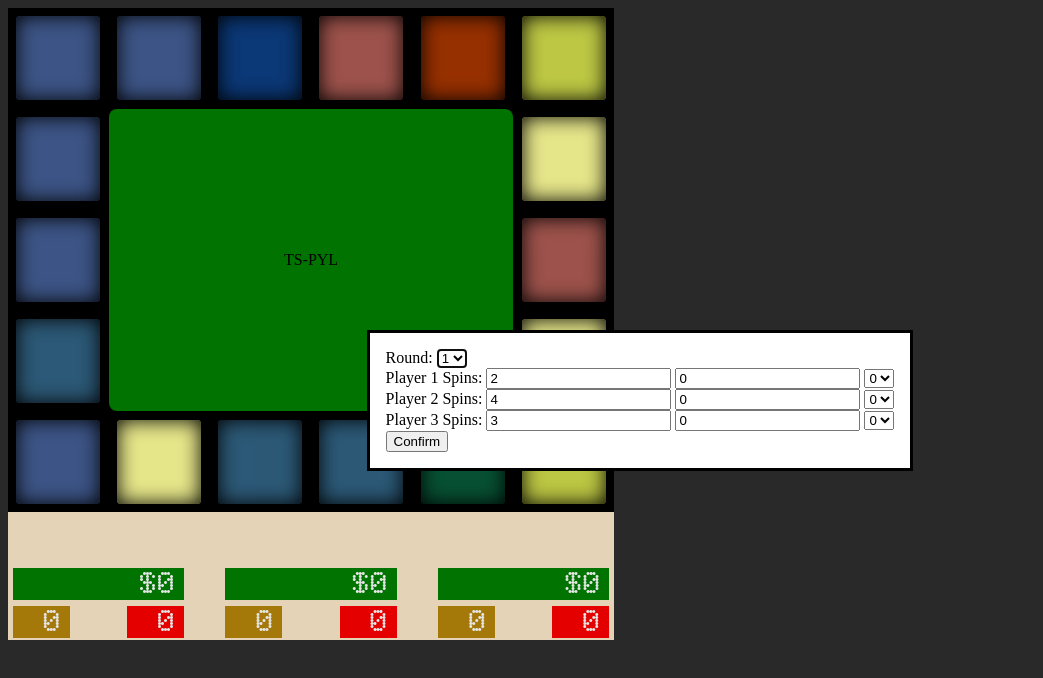
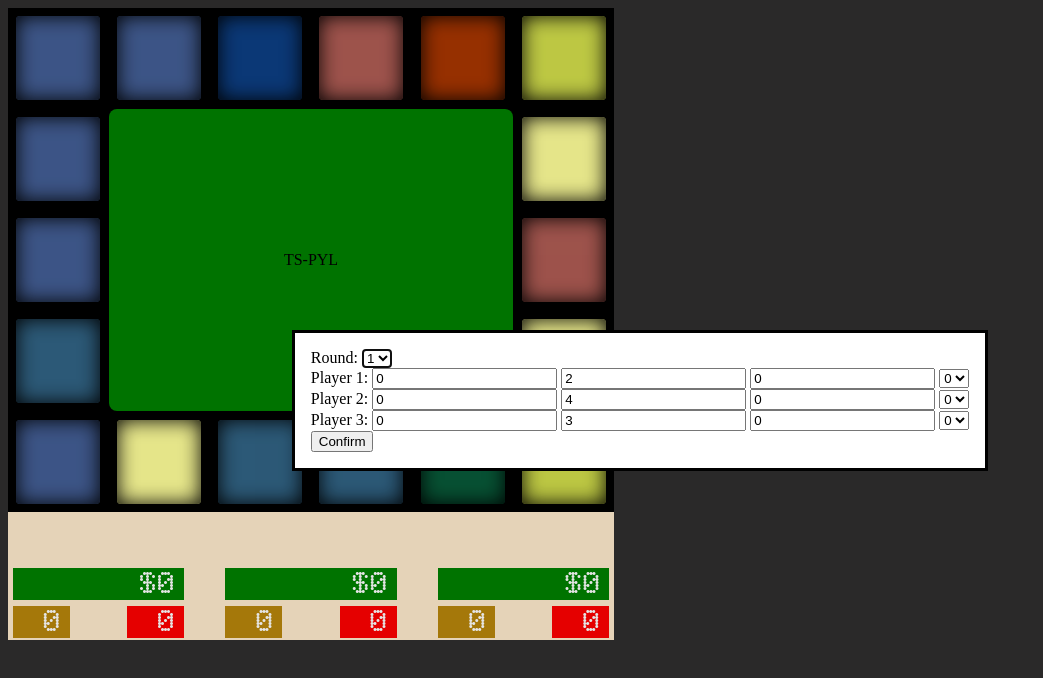
Before and after one commit to t27duck/ts-pyl, a website with bundled scripts: page www/index.html in a window 1280 px wide. Shown: the whole page, without its empty margins (0-1043 px from the left). Built offline with nearby package versions, Linux system fonts and the light colour scheme; files whose address does not match are found by name.

Commit message:
Can set score on setup

```diff
--- a/src/Player.ts
+++ b/src/Player.ts
@@ -58,6 +58,10 @@ export class Player {
 
   get score(): number {
     return this._score;
+  }
+
+  set score(amount: number) {
+    this._score = amount;
   }
 
   get whammies(): number {
--- a/src/Players.ts
+++ b/src/Players.ts
@@ -139,4 +139,10 @@ export class Players {
       player.whammies = whammies[index];
     });
   }
+
+  resetScores(scores: Array<number>): void {
+    this._players.forEach((player, index) => {
+      player.score = scores[index];
+    });
+  }
 }
--- a/src/Setup.ts
+++ b/src/Setup.ts
@@ -50,6 +50,18 @@ export class Setup {
     return document.getElementById("select-player-3-whammies") as HTMLSelectElement;
   }
 
+  get player1Score(): HTMLInputElement {
+    return document.getElementById("select-player-1-score") as HTMLInputElement;
+  }
+
+  get player2Score(): HTMLInputElement {
+    return document.getElementById("select-player-2-score") as HTMLInputElement;
+  }
+
+  get player3Score(): HTMLInputElement {
+    return document.getElementById("select-player-3-score") as HTMLInputElement;
+  }
+
   // Methods
   show(round = 0): void {
     this.currentRound = round;
@@ -66,21 +78,33 @@ export class Setup {
       switch (index) {
         case 0:
           this.player1Whammies.value = player.whammies.toString();
+          this.player1Score.value = player.score.toString();
           break;
         case 1:
           this.player2Whammies.value = player.whammies.toString();
+          this.player2Score.value = player.score.toString();
           break;
         case 2:
           this.player3Whammies.value = player.whammies.toString();
+          this.player3Score.value = player.score.toString();
       }
     });
     if (this.currentRound === 0) {
       this.selectRound.disabled = false;
+      this.player1Score.disabled = false;
+      this.player2Score.disabled = false;
+      this.player3Score.disabled = false;
+
       this.player1Spins.value = "2";
       this.player2Spins.value = "4";
       this.player3Spins.value = "3";
     } else {
       this.selectRound.disabled = true;
+
+      this.player1Score.disabled = true;
+      this.player2Score.disabled = true;
+      this.player3Score.disabled = true;
+
       this.player1Spins.value = "3";
       this.player2Spins.value = "5";
       this.player3Spins.value = "4";
@@ -109,6 +133,11 @@ export class Setup {
     const p3Whammies = parseInt(this.player3Whammies.value);
     this.game.players.resetWhammies([p1Whammies, p2Whammies, p3Whammies]);
 
+    const p1Score = parseInt(this.player1Score.value);
+    const p2Score = parseInt(this.player2Score.value);
+    const p3Score = parseInt(this.player3Score.value);
+    this.game.players.resetScores([p1Score, p2Score, p3Score]);
+
     this.game.startRound();
   }
 }
--- a/www/index.html
+++ b/www/index.html
@@ -87,7 +87,8 @@
       </div>
 
       <div>
-        <label for="round">Player 1 Spins:</label>
+        <label for="round">Player 1:</label>
+        <input type="text" id="select-player-1-score" value="0">
         <input type="number" id="select-player-1-spins" value="4">
         <input type="number" id="select-player-1-passed-spins" value="0">
         <select id="select-player-1-whammies">
@@ -100,7 +101,8 @@
       </div>
 
       <div>
-        <label for="round">Player 2 Spins:</label>
+        <label for="round">Player 2:</label>
+        <input type="text" id="select-player-2-score" value="0">
         <input type="number" id="select-player-2-spins" value="5">
         <input type="number" id="select-player-2-passed-spins" value="0">
         <select id="select-player-2-whammies">
@@ -113,7 +115,8 @@
       </div>
 
       <div>
-        <label for="round">Player 3 Spins:</label>
+        <label for="round">Player 3:</label>
+        <input type="text" id="select-player-3-score" value="0">
         <input type="number" id="select-player-3-spins" value="3">
         <input type="number" id="select-player-3-passed-spins" value="0">
         <select id="select-player-3-whammies">
```
